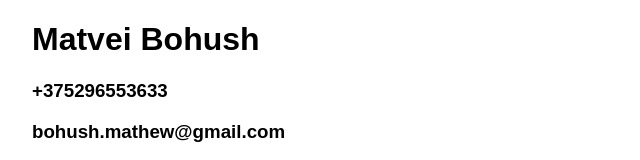
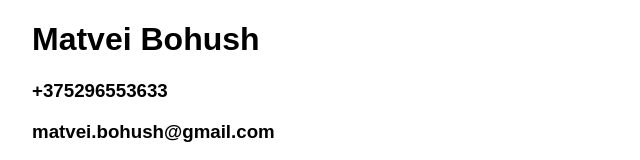
Before and after one commit to xxxzez/rsschool-cv, a plain HTML site: page index.html in a window 1280 px wide. Shown: the top 160 px of the page, 96-736 px from the left. Drawn offline with Linux system fonts and the light colour scheme.

Commit message:
docs: fix email

```diff
--- a/index.html
+++ b/index.html
@@ -11,7 +11,7 @@
     <div class="cv">
         <h1>Matvei Bohush</h1>
         <h3>+375296553633</h3>
-        <h3>bohush.mathew@gmail.com</h3>
+        <h3>matvei.bohush@gmail.com</h3>
         <img src="accets/img.jpg" alt="image">
         <br>
         <h2 class="summary">Summary:</h2>
```
